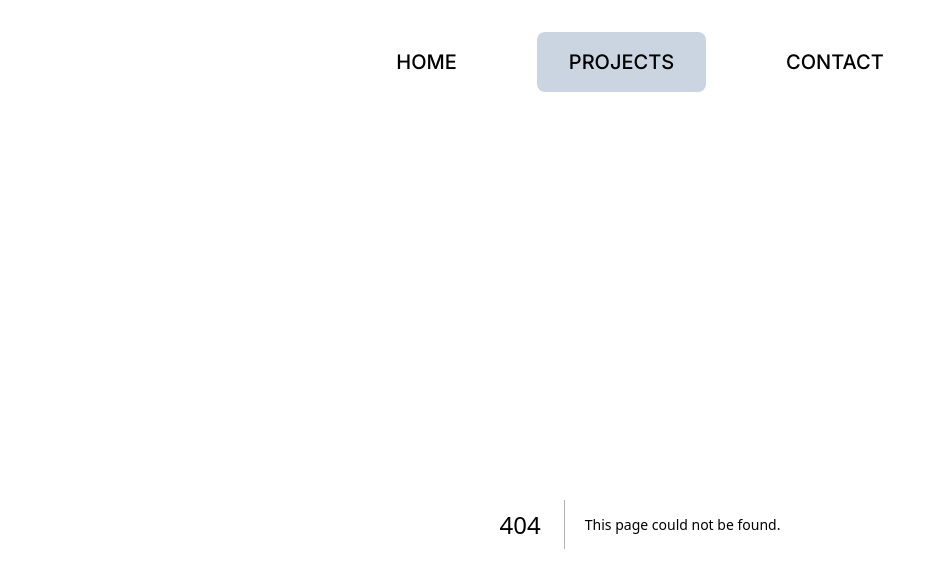
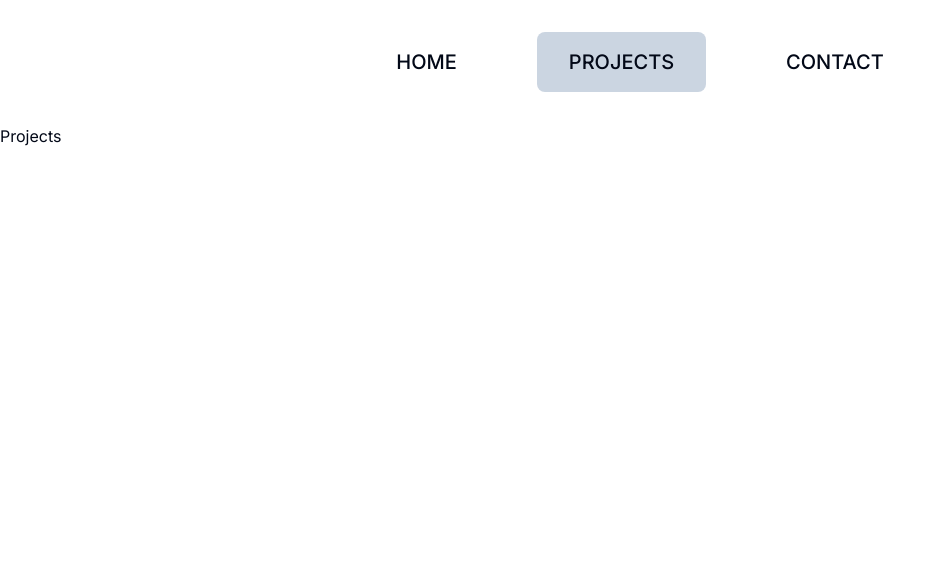
Before and after one commit to getFrontend/next-magnetic-nav, a Next.js app: page /projects in a window 1280 px wide. Before the commit this address had no page. Shown: the top 588 px of the page, without its empty margins (0-945 px from the left). Built offline with nearby package versions, Linux system fonts and the light colour scheme.

Commit message:
added page & projects page

```diff
--- /dev/null
+++ b/src/app/contact/page.tsx
@@ -0,0 +1,3 @@
+export default function Page() {
+  return <h1>Contact</h1>
+}
--- /dev/null
+++ b/src/app/projects/page.tsx
@@ -0,0 +1,3 @@
+export default function Page() {
+  return <h1>Projects</h1>
+}
```
